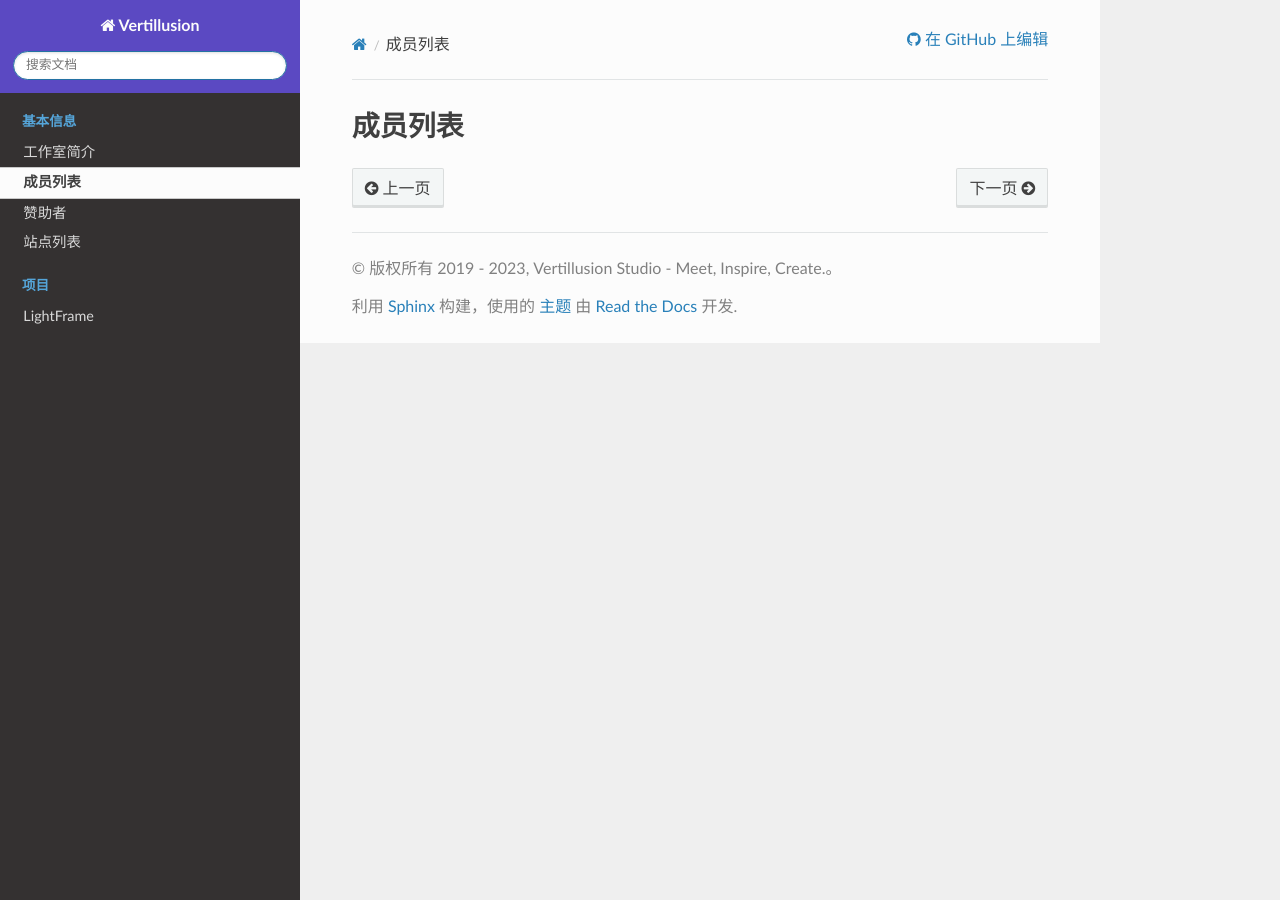
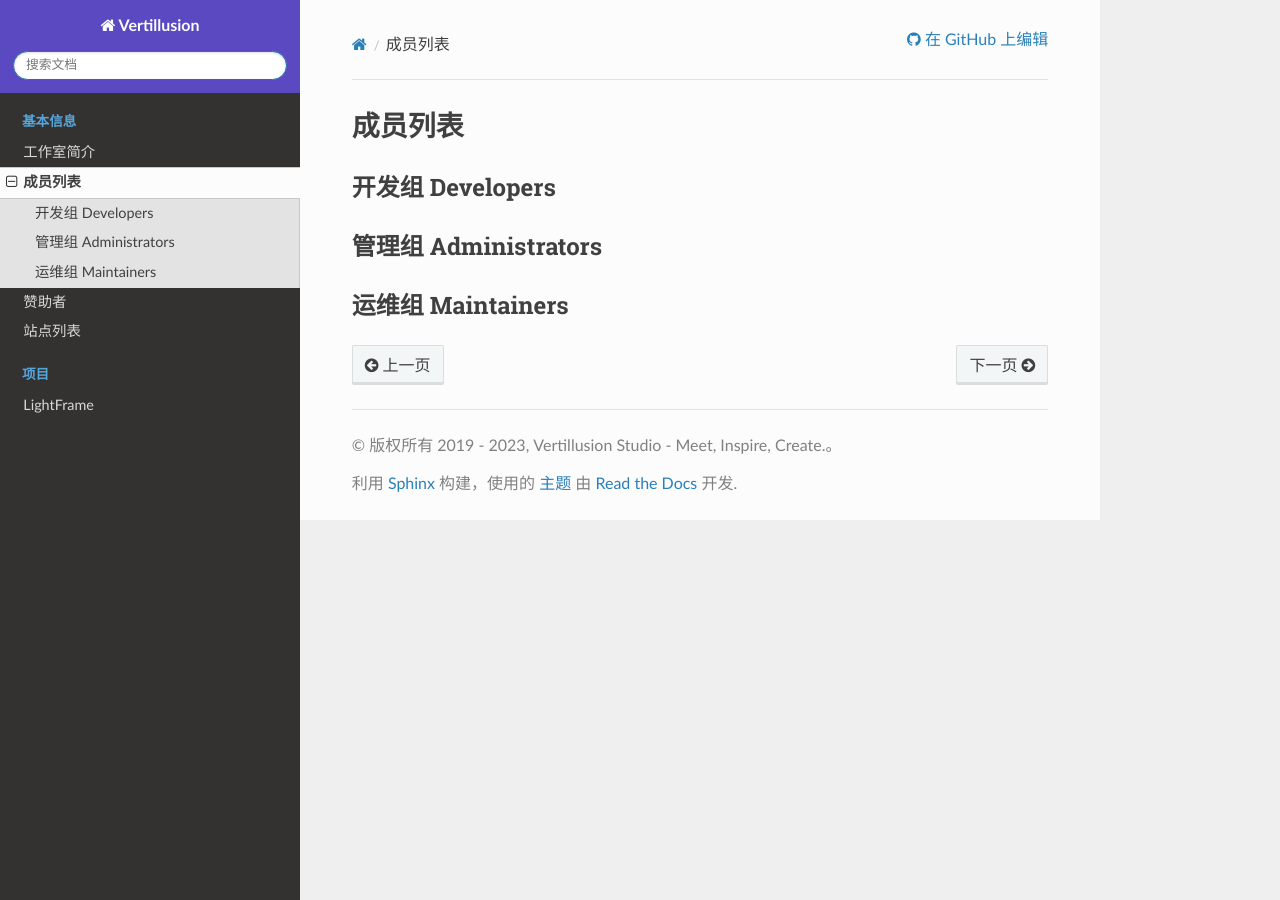
Before and after one commit to yizhixianyuuuu/docs.vertillusion.com, a Sphinx documentation site: the page built from source/basic/Members.md, in a window 1280 px wide. Built offline with Sphinx 7.4.7 and the Read the Docs theme 2.0.0, drawn with Linux system fonts in a browser that asks for light colours.

Commit message:
add groups in members

```diff
--- a/source/basic/Members.md
+++ b/source/basic/Members.md
@@ -1 +1,4 @@
 # 成员列表
+## 开发组 Developers
+## 管理组 Administrators
+## 运维组 Maintainers
```
Also changed, not shown: 1 other file.
